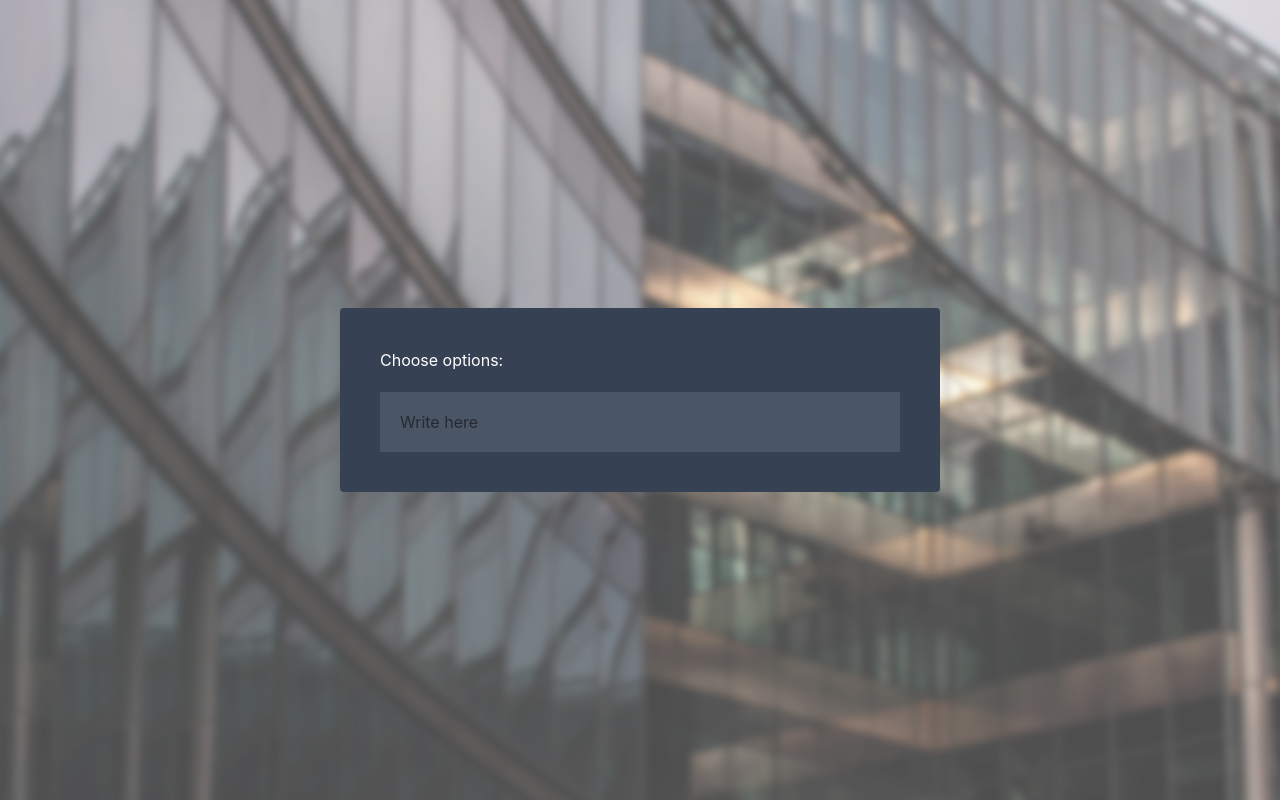
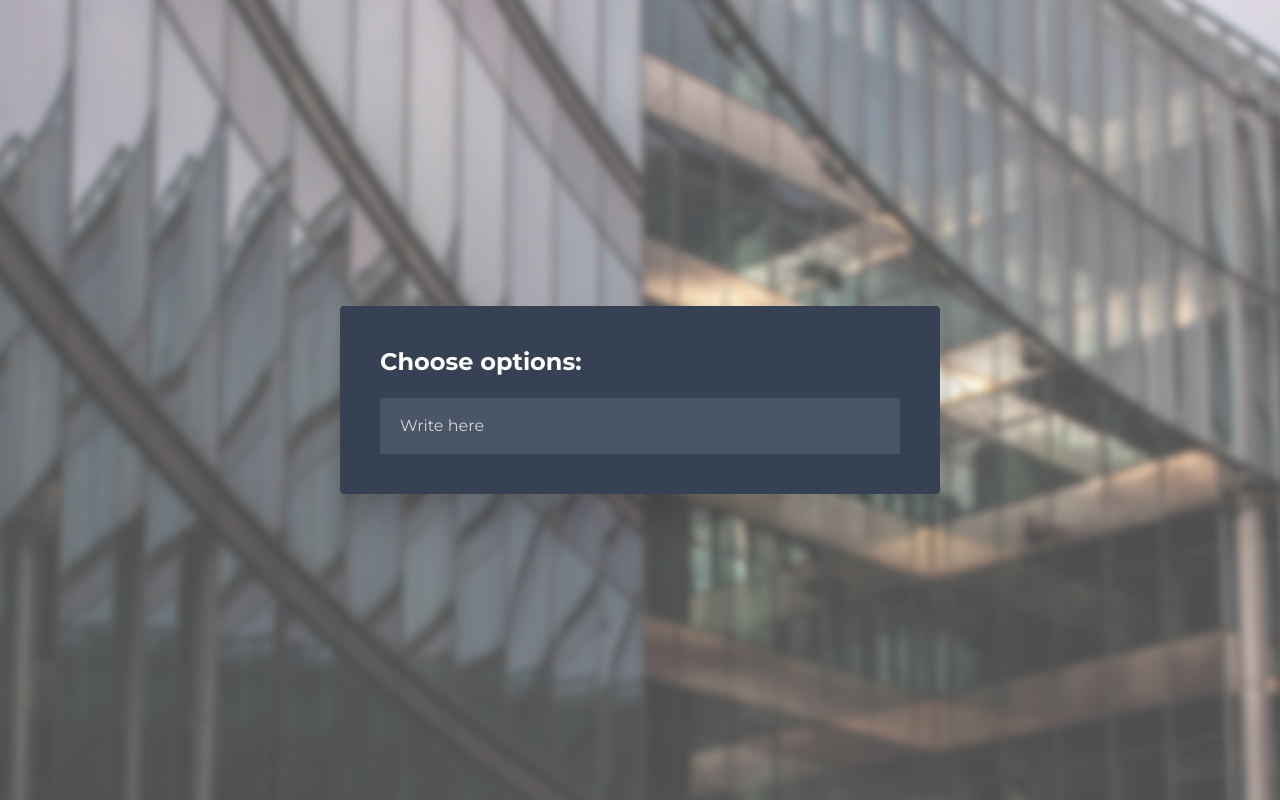
Before and after one commit to GrucaCode/Autocomplete-component, a React (Vite) app in the folder autocomplete-component/: page / in a window 1280 px wide. Built offline with nearby package versions, Linux system fonts and the light colour scheme.

Commit message:
add create custom suggestion feature

```diff
--- a/autocomplete-component/src/App.tsx
+++ b/autocomplete-component/src/App.tsx
@@ -18,6 +18,7 @@ function App() {
           suggestions={technologies}
           getSuggestionLabel={(suggestion) => suggestion}
           getSuggestionId={(suggestion) => suggestion}
+          createSuggestion={(query)=> query}
         />
     </main>
   )
--- a/autocomplete-component/src/components/Autocomplete.tsx
+++ b/autocomplete-component/src/components/Autocomplete.tsx
@@ -6,12 +6,14 @@ type AutocompleteProps<T> = {
     suggestions: T[];
     getSuggestionLabel: (suggestion: T) => string;
     getSuggestionId: (suggestion: T) => string;
+    createSuggestion?: (query: string) => T;
 };
 
-function Autocomplete<T>({ suggestions, getSuggestionLabel, getSuggestionId }: AutocompleteProps<T>) {
-    const [isDropdownOpen, setIsDropdownOpen] = useState(false);
-    const [query, setQuery] = useState("");
+function Autocomplete<T>({ suggestions, getSuggestionLabel, getSuggestionId, createSuggestion }: AutocompleteProps<T>) {
+    const [isDropdownOpen, setIsDropdownOpen] = useState<boolean>(false);
+    const [query, setQuery] = useState<string>("");
     const [selectedSuggestions, setSelectedSuggestions] = useState<T[]>([]);
+    const [customSuggestions, setCustomSuggestions] = useState<T[]>([]);
 
     const autocompleteRef = useRef < HTMLDivElement | null > (null);
 
@@ -42,9 +44,74 @@ function Autocomplete<T>({ suggestions, getSuggestionLabel, getSuggestionId }: A
       setIsDropdownOpen(true);
     }
 
+    const allSuggestions = [...suggestions, ...customSuggestions]
+
     const selectedSuggestionIds = selectedSuggestions.map((suggestion) =>
         getSuggestionId(suggestion)
     );
+
+    const cleanedQuery = query.trim().toLowerCase();
+
+    const isQueryAlreadyInSuggestions = allSuggestions.some(
+        (suggestion) =>
+            getSuggestionLabel(suggestion).toLowerCase() === cleanedQuery
+    )
+
+    const isQueryAlreadySelected = selectedSuggestions.some(
+        (suggestion) =>
+            getSuggestionLabel(suggestion).toLowerCase() === cleanedQuery
+    )
+
+    const filteredSuggestions =
+      cleanedQuery === ""
+        ? allSuggestions
+        : allSuggestions.filter((suggestion) =>
+        getSuggestionLabel(suggestion)
+          .toLowerCase()
+          .includes(cleanedQuery)
+    );
+
+    const canCreateSuggestion =
+        Boolean(createSuggestion) &&
+        cleanedQuery !== "" &&
+        filteredSuggestions.length === 0 &&
+        !isQueryAlreadyInSuggestions &&
+        !isQueryAlreadySelected;
+
+    const handleCreateSuggestion = () => {
+        if (!createSuggestion || !canCreateSuggestion) {
+            return;
+        }
+
+        const newSuggestion = createSuggestion(query.trim());
+        const newSuggestionId = getSuggestionId(newSuggestion);
+
+        const isAlreadySelected = selectedSuggestions.some(
+            (suggestion) => getSuggestionId(suggestion) === newSuggestionId
+        )
+
+        const alreadyExistsInSuggestions = allSuggestions.some(
+            (suggestion) => getSuggestionId(suggestion) === newSuggestionId
+        )
+
+        if(!alreadyExistsInSuggestions) {
+            setCustomSuggestions((previousCustomSuggestions) => [
+                ...previousCustomSuggestions,
+                newSuggestion
+            ]);
+        }
+
+        if(!isAlreadySelected) {
+            setSelectedSuggestions((previousSelectedSuggestions) => [
+                ...previousSelectedSuggestions,
+                newSuggestion
+            ])
+        }
+
+        setQuery("");
+        setIsDropdownOpen(false);
+
+    }
 
     const handleSelect = (suggestion: T) => {
         const suggestionId = getSuggestionId(suggestion);
@@ -73,26 +140,18 @@ function Autocomplete<T>({ suggestions, getSuggestionLabel, getSuggestionId }: A
         );
     };
 
-    const filteredSuggestions =
-      query === ""
-        ? suggestions
-        : suggestions.filter((suggestion) =>
-        getSuggestionLabel(suggestion)
-          .toLowerCase()
-          .includes(query.toLowerCase())
-    );
-
     return (
         <div
             ref={autocompleteRef}
-            className="relative bg-gray-700 flex flex-col min-w-[100px] w-3/4 max-w-[600px] rounded-sm px-10 py-10"
+            className="relative bg-gray-700 flex flex-col min-w-[100px] w-3/4 max-w-[600px] rounded-sm px-10 py-10 shadow-2xl font-montserrat"
         >
-            <h2 className="pb-5 text-white">Choose options:</h2>
-            <div className="w-full min-h-15 bg-gray-600 flex gap-2 flex-wrap items-center">
+            <h2 className="pb-5 text-white font-bold text-2xl">Choose options:</h2>
+            <div className="w-full bg-gray-600 flex gap-2 flex-wrap items-center rounded-t-sm">
                 {selectedSuggestions.length > 0 && (
-                    <div className="flex flex-wrap gap-2 mb-2">
+                    <div className="flex flex-wrap">
                         {selectedSuggestions.map((suggestion) => (
                             <ChosenTile
+                                key={getSuggestionId(suggestion)}
                                 textTile={getSuggestionLabel(suggestion)}
                                 onRemove={() => handleRemove(suggestion)}
                             />
@@ -105,8 +164,17 @@ function Autocomplete<T>({ suggestions, getSuggestionLabel, getSuggestionId }: A
                     placeholder="Write here"
                     onFocus={handleInputFocus}
                     onChange={handleInputChange}
-                    className="rounded-sm flex grow px-5 py-2"
+                    className="flex grow px-5 py-4 placeholder-gray-300 text-white"
                 />
+                {canCreateSuggestion && (
+                    <button
+                        type="button"
+                        onClick={handleCreateSuggestion}
+                        className="text-black rounded-md bg-green-700 py-2 px-5 mr-2"
+                    >
+                        ADD
+                    </button>
+                )}
             </div>
             {isDropdownOpen && (
               <SuggestionsDropdown
--- a/autocomplete-component/src/components/ChosenTile.tsx
+++ b/autocomplete-component/src/components/ChosenTile.tsx
@@ -2,14 +2,15 @@ import { FontAwesomeIcon } from "@fortawesome/react-fontawesome";
 import { faXmark } from "@fortawesome/free-solid-svg-icons";
 
 type ChosenTileProps = {
-    textTile: string,
-    onRemove: ()=>void
+    key: string;
+    textTile: string;
+    onRemove: ()=>void;
 }
 
 function ChosenTile({textTile, onRemove}: ChosenTileProps) {
     return (
-        <div className="flex flex-row gap-2 bg-orange-300 rounded-md px-4 py-2">
-            <button onClick={onRemove} className="cursor-pointer">
+        <div className="flex flex-row gap-2 bg-orange-300 rounded-md ml-2 px-4 py-2">
+            <button onClick={onRemove} className="cursor-pointer flex content-center items-center">
                 <FontAwesomeIcon icon={faXmark} />
             </button>
             <p>{textTile}</p>
```
